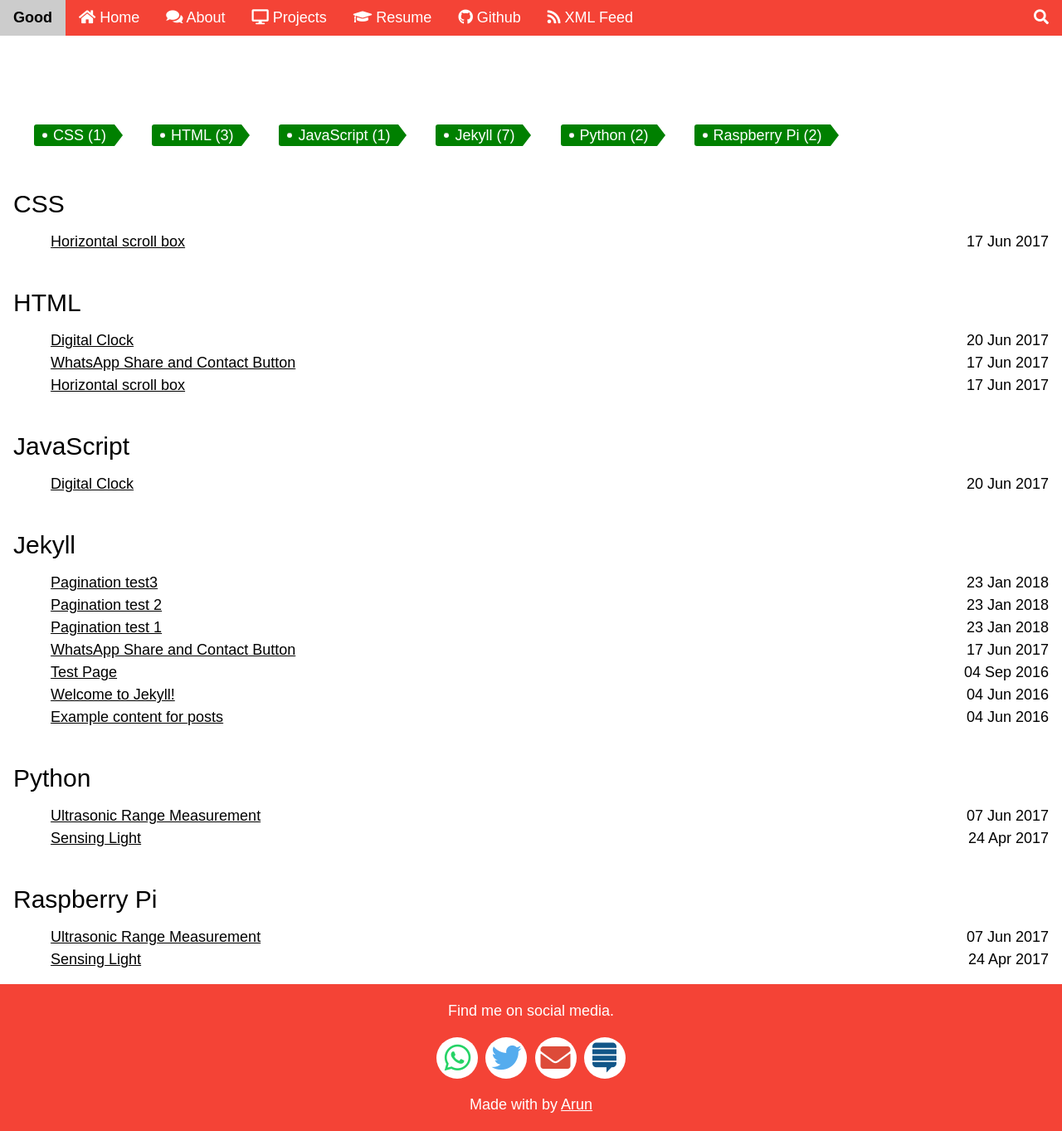
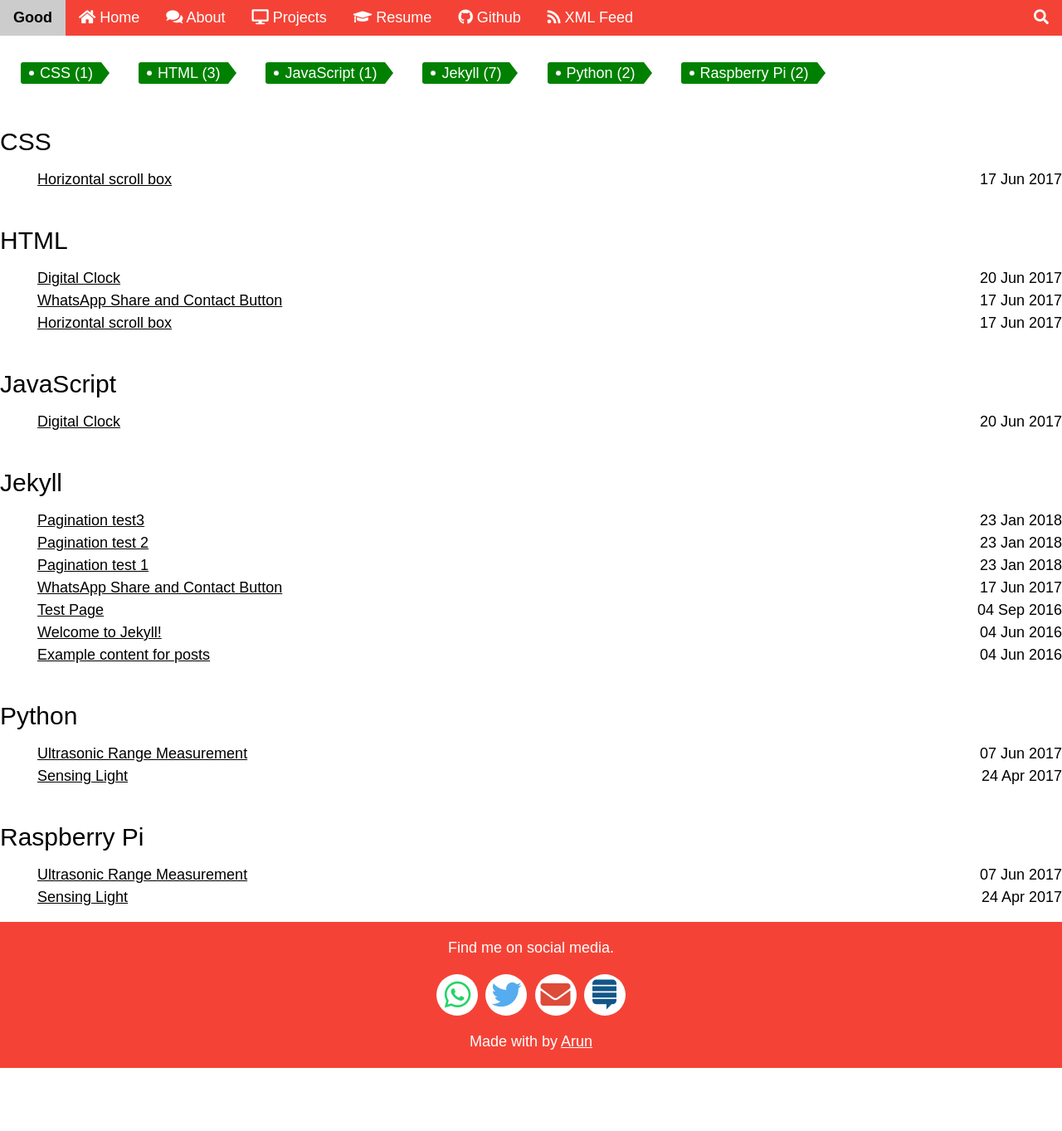
Before and after one commit to chipprogrammers/Good, a Jekyll site: the page built from tags.md, in a window 1280 px wide and 1363 px high. Shown: the whole window at 83% size. Built offline with Jekyll 4.4.1, drawn with Linux system fonts in a browser that asks for light colours; some web fonts are replaced; comment, search, counter and statistics services are not loaded.

Commit message:
Update default.html

```diff
--- a/_layouts/default.html
+++ b/_layouts/default.html
@@ -6,9 +6,7 @@
 </head>
 <body>
   {% include navbar.html %}
-   <div class="w3-container" style="margin-top:75px">
      {{ content }}
-  </div>
   {% include footer.html %}
   {% include scripts.html %}
 <script src="{{ site.baseurl }}/assets/js/super-search.js"></script>
```
